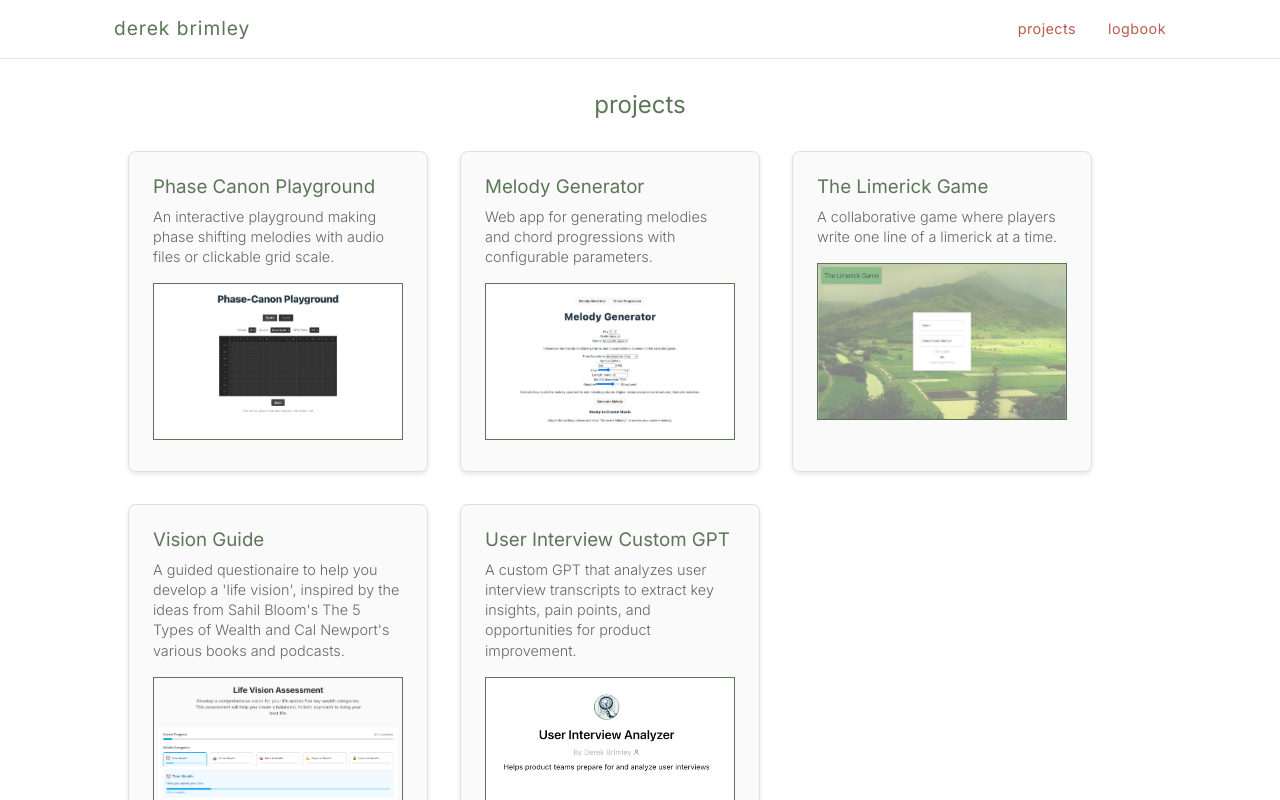
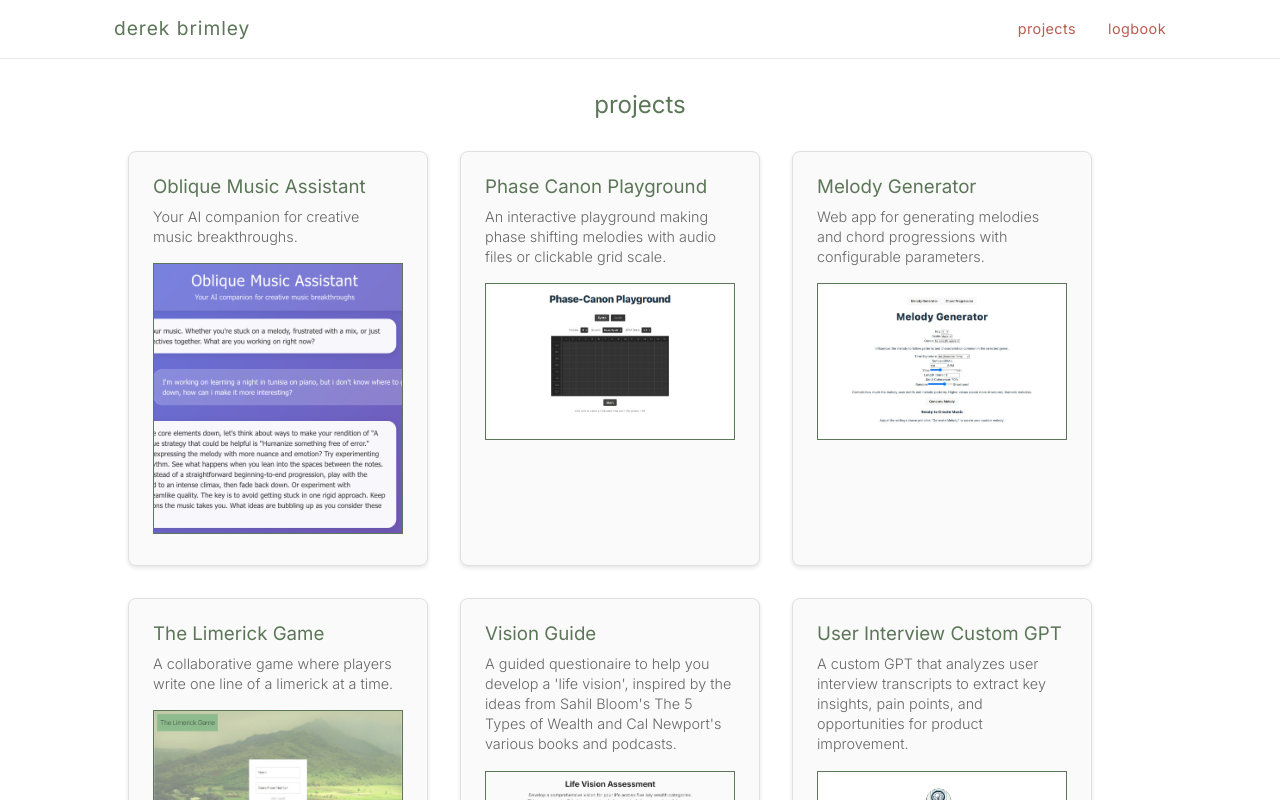
Before and after one commit to derekbrimley/personal-site, a SvelteKit app: page /projects in a window 1280 px wide. Shown: the top 800 px of the page. Built offline with nearby package versions, Linux system fonts and the light colour scheme.

Commit message:
added oblique assistant project

```diff
--- a/src/routes/projects/+page.svelte
+++ b/src/routes/projects/+page.svelte
@@ -6,6 +6,7 @@
     import phase_shifter from '$lib/images/phase canon playground.png';
     import melody_generator from '$lib/images/melody-generator.png';
     import vision_guide from '$lib/images/vision-guide.png';
+    import oblique_assistant from '$lib/images/oblique-assistant.png';
 
     import { onMount } from 'svelte';
 
@@ -25,6 +26,13 @@
 
         <h2 class="page_title">projects</h2>
         <div class='project_list'>
+            <Project
+                project_img={oblique_assistant}
+                project_url='https://oblique-assistant.derek-brimley.com/'
+                project_name='Oblique Music Assistant'
+                project_description='Your AI companion for creative music breakthroughs.'
+            />
+
             <Project
                 project_img={phase_shifter}
                 project_url='https://phasecanon.derek-brimley.com/'
```
Also changed, not shown: src/lib/images/oblique-assistant.png (added).
